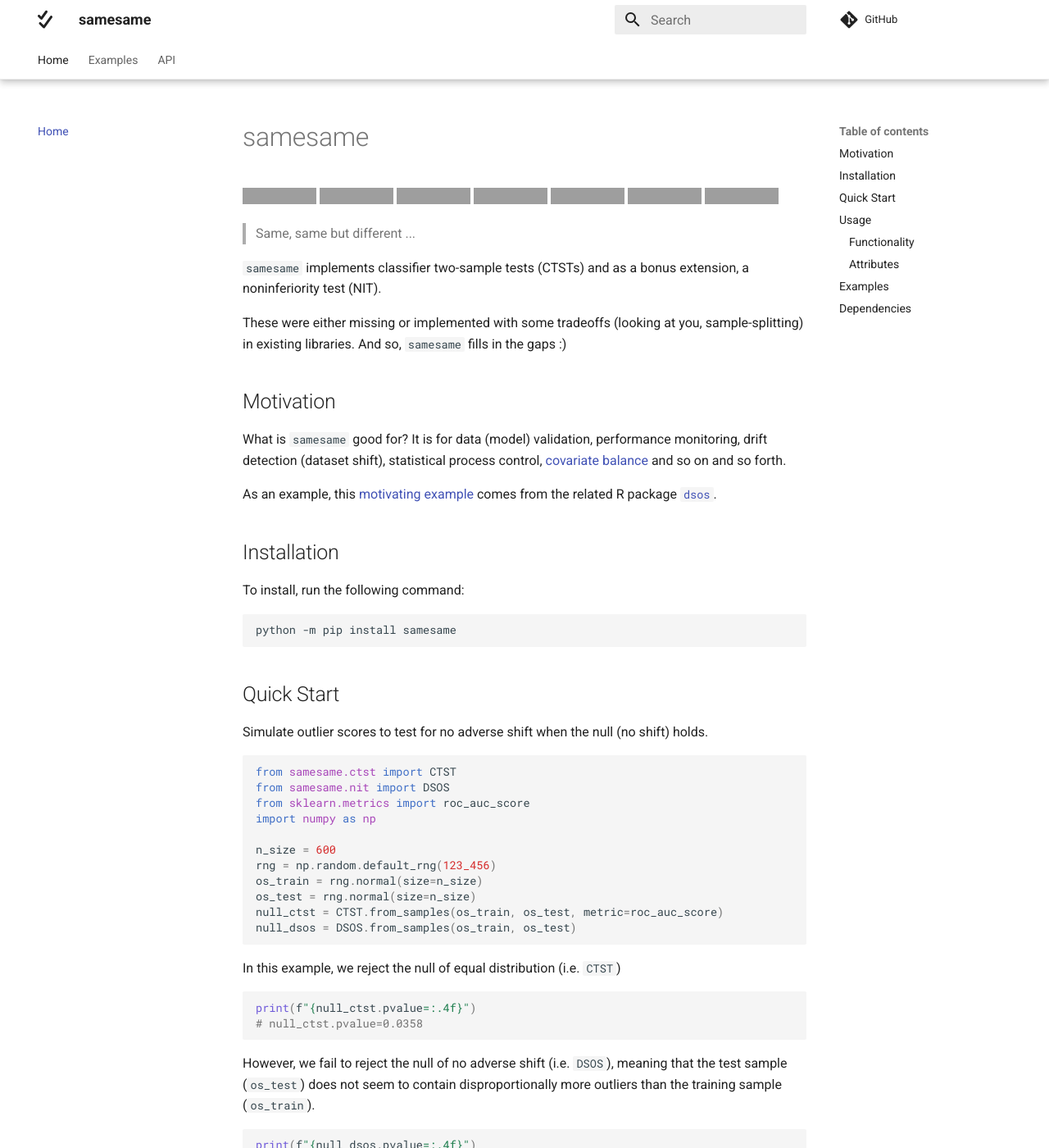
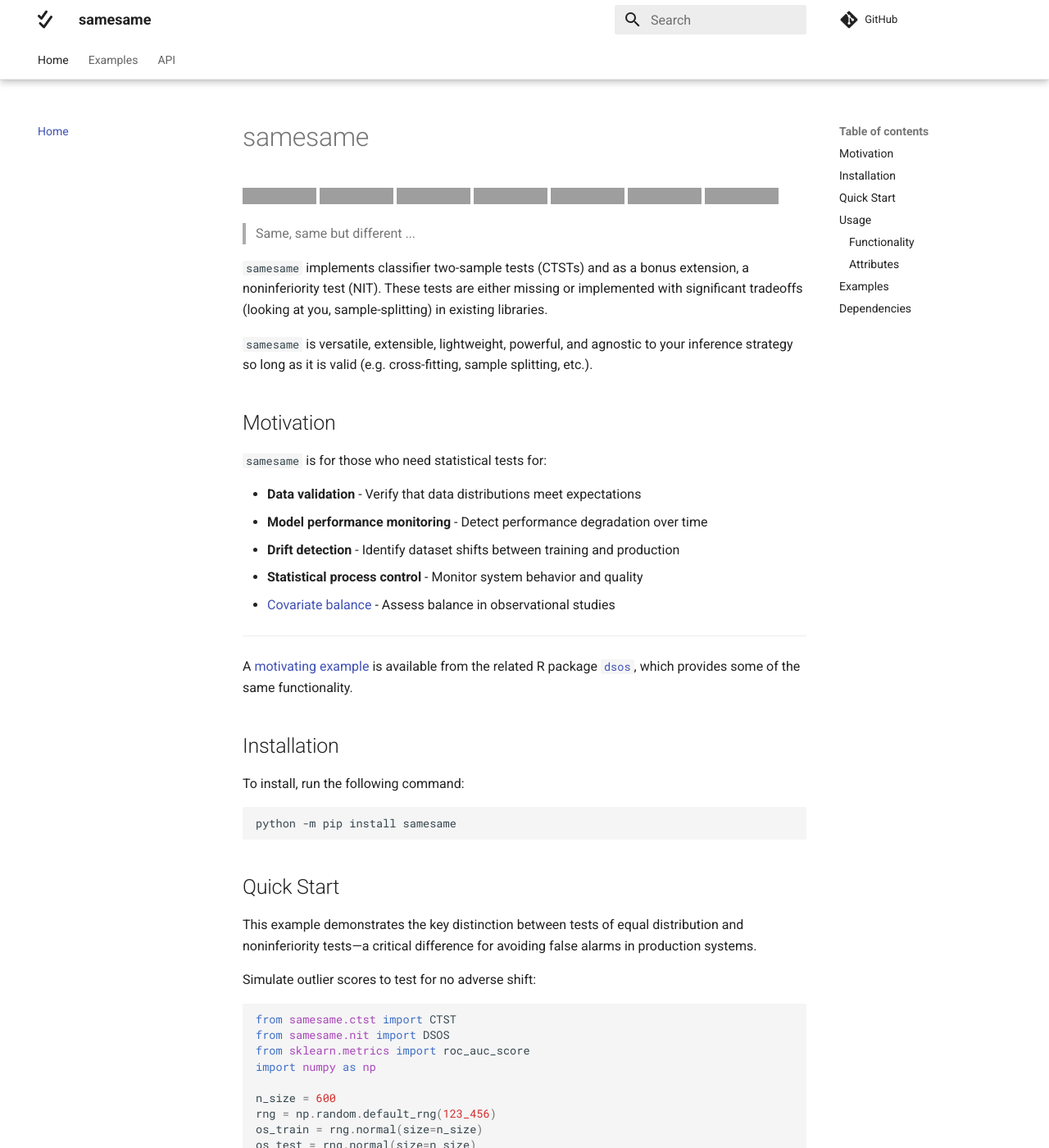
Before and after one commit to vathymut/samesame, an MkDocs documentation site: the page built from docs/index.md, in a window 1280 px wide and 1400 px high, cut to the strip 0-1400 px from the top of the window. Shown: the whole strip at 82% size. Built offline with MkDocs 1.6.1 and Material for MkDocs 9.7.7, drawn with Linux system fonts in a browser that asks for light colours; comment, search, counter and statistics services are not loaded; some of the changed text lies outside the part shown; grey boxes are pictures that could not be loaded.

Commit message:
Refine README.md and index.md for clarity and consistency in project description and usage examples

````diff
--- a/docs/index.md
+++ b/docs/index.md
@@ -15,23 +15,25 @@
 
 > Same, same but different ...
 
-`samesame` implements classifier two-sample tests (CTSTs) and as a bonus
-extension, a noninferiority test (NIT).
+`samesame` implements classifier two-sample tests (CTSTs) and as a bonus extension, a noninferiority
+test (NIT). These tests are either missing or implemented with significant tradeoffs (looking at you, sample-splitting) in existing libraries.
 
-These were either missing or implemented with some tradeoffs
-(looking at you, sample-splitting) in existing libraries. And so,
-`samesame` fills in the gaps :)
+`samesame` is versatile, extensible, lightweight, powerful, and agnostic to your inference strategy
+so long as it is valid (e.g. cross-fitting, sample splitting, etc.).
 
 ## Motivation
 
-What is `samesame` good for? It is for data (model) validation, performance
-monitoring, drift detection (dataset shift), statistical process control,
-[covariate balance](https://kosukeimai.github.io/MatchIt/articles/assessing-balance.html)
-and so on and so forth.
+`samesame` is for those who need statistical tests for:
 
-As an example, this
-[motivating example](https://vathymut.github.io/dsos/articles/motivation.html)
-comes from the related R package [`dsos`](https://github.com/vathymut/dsos).
+- **Data validation** - Verify that data distributions meet expectations
+- **Model performance monitoring** - Detect performance degradation over time
+- **Drift detection** - Identify dataset shifts between training and production
+- **Statistical process control** - Monitor system behavior and quality
+- [Covariate balance](https://kosukeimai.github.io/MatchIt/articles/assessing-balance.html) - Assess balance in observational studies
+
+---
+
+A [motivating example](https://vathymut.github.io/dsos/articles/motivation.html) is available from the related R package [`dsos`](https://github.com/vathymut/dsos), which provides some of the same functionality.
 
 ## Installation
 
@@ -43,8 +45,9 @@ python -m pip install samesame
 
 ## Quick Start
 
-Simulate outlier scores to test for no adverse shift when the null (no
-shift) holds.
+This example demonstrates the key distinction between tests of equal distribution and noninferiority tests—a critical difference for avoiding false alarms in production systems.
+
+Simulate outlier scores to test for no adverse shift:
 
 ```python
 from samesame.ctst import CTST
@@ -60,24 +63,21 @@ null_ctst = CTST.from_samples(os_train, os_test, metric=roc_auc_score)
 null_dsos = DSOS.from_samples(os_train, os_test)
 ```
 
-In this example, we reject the null of equal distribution (i.e. `CTST`)
+**Test of equal distribution (CTST):** Rejects the null of equal distributions
 
 ```python
 print(f"{null_ctst.pvalue=:.4f}")
 # null_ctst.pvalue=0.0358
 ```
 
-However, we fail to reject the null of no adverse shift (i.e. `DSOS`), meaning
-that the test sample (`os_test`) does not seem to contain disproportionally
-more outliers than the training sample (`os_train`).
+**Noninferiority test (DSOS):** Fails to reject the null of no adverse shift
 
 ```python
 print(f"{null_dsos.pvalue=:.4f}")
 # null_dsos.pvalue=0.9500
 ```
 
-This is the type of false alarms that `samesame` can highlight by comparing
-tests of equal distribution to noninferiority tests.
+**Key insight:** While the test sample (`os_test`) has a statistically different distribution from the training sample (`os_train`), it does not contain disproportionally more outliers. This distinction is exactly what `samesame` highlights—many practitioners conflate "different distribution" with "problematic shift," but `samesame` helps you distinguish between the two.
 
 ## Usage
 
@@ -90,7 +90,6 @@ Below, you will find an overview of common modules in `samesame`.
 | Bayesian inference                        | `samesame.bayes` |
 | Classifier two-sample tests (CTSTs)       | `samesame.ctst`  |
 | Noninferiority tests (NITs)               | `samesame.nit`   |
-
 
 ### Attributes
 
````
Also changed, not shown: other parts of docs/index.md (+1 -5 lines), README.md (+21 -26 lines).
